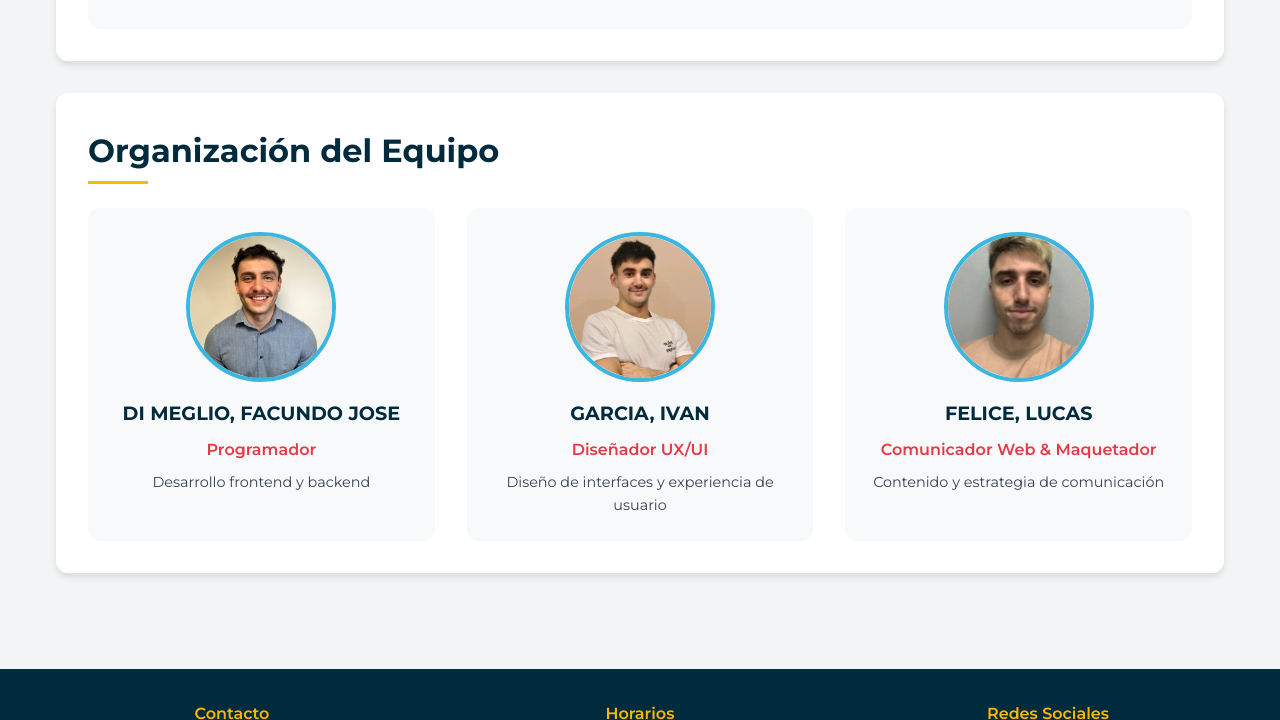
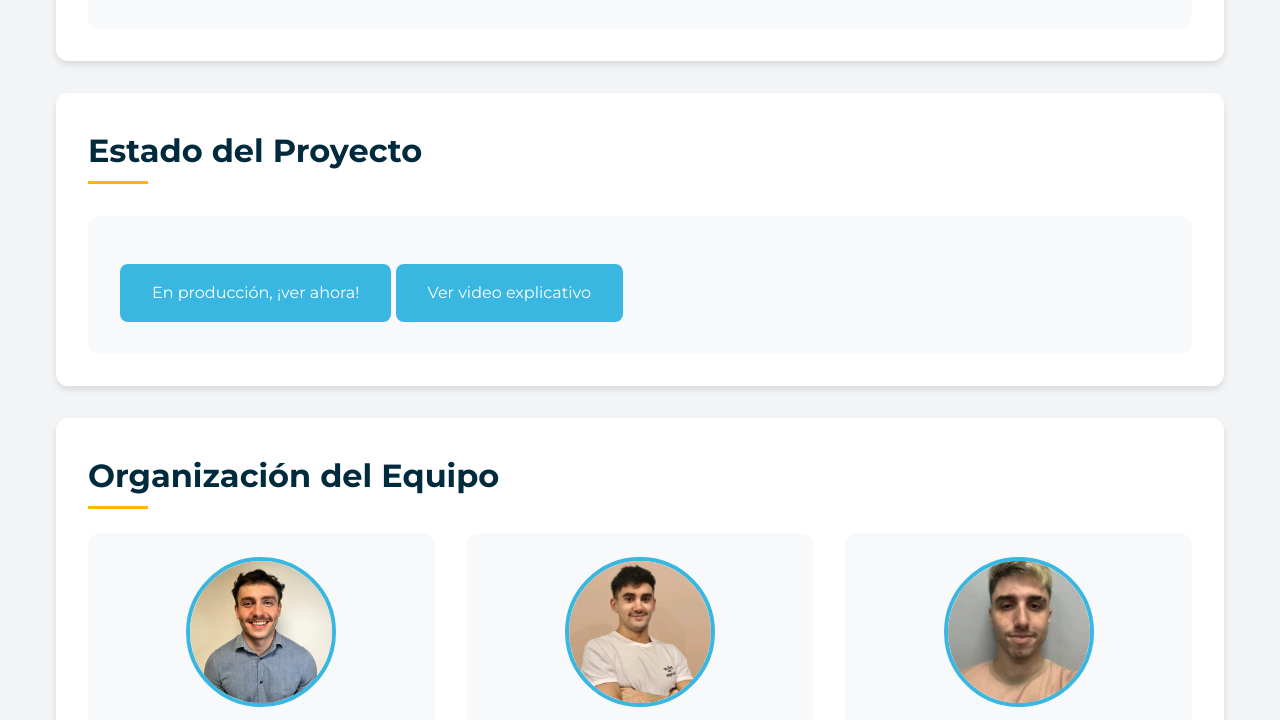
Before and after one commit to facundodimeglio/ParqueTematicoG1, a plain HTML site: page pages/avances.html in a window 1280 px wide. Shown: the part 2808-3528 px from the top of the page. Drawn offline with nearby package versions, Linux system fonts and the light colour scheme.

Commit message:
Cambios para mostrar el proyecto

```diff
--- a/pages/avances.html
+++ b/pages/avances.html
@@ -131,6 +131,15 @@
             </div>
         </section>
 
+        <!-- Estado del Proyecto -->
+        <section class="card animate-fade-in">
+            <h2>Estado del Proyecto</h2>
+            <div class="prototype-section">
+                <a href="https://facundodimeglio.github.io/xtreme-world/index.html" class="prototype-link" target="_blank">En producción, ¡ver ahora!</a>
+                <a href="https://youtu.be/JfGgG2_y3ms" class="prototype-link" target="_blank">Ver video explicativo</a>
+            </div>
+        </section>
+
         <!-- Organización del Equipo -->
         <section class="card animate-fade-in">
             <h2>Organización del Equipo</h2>
```
Also changed, not shown: pages/proyecto.html (+4 -0 lines).
